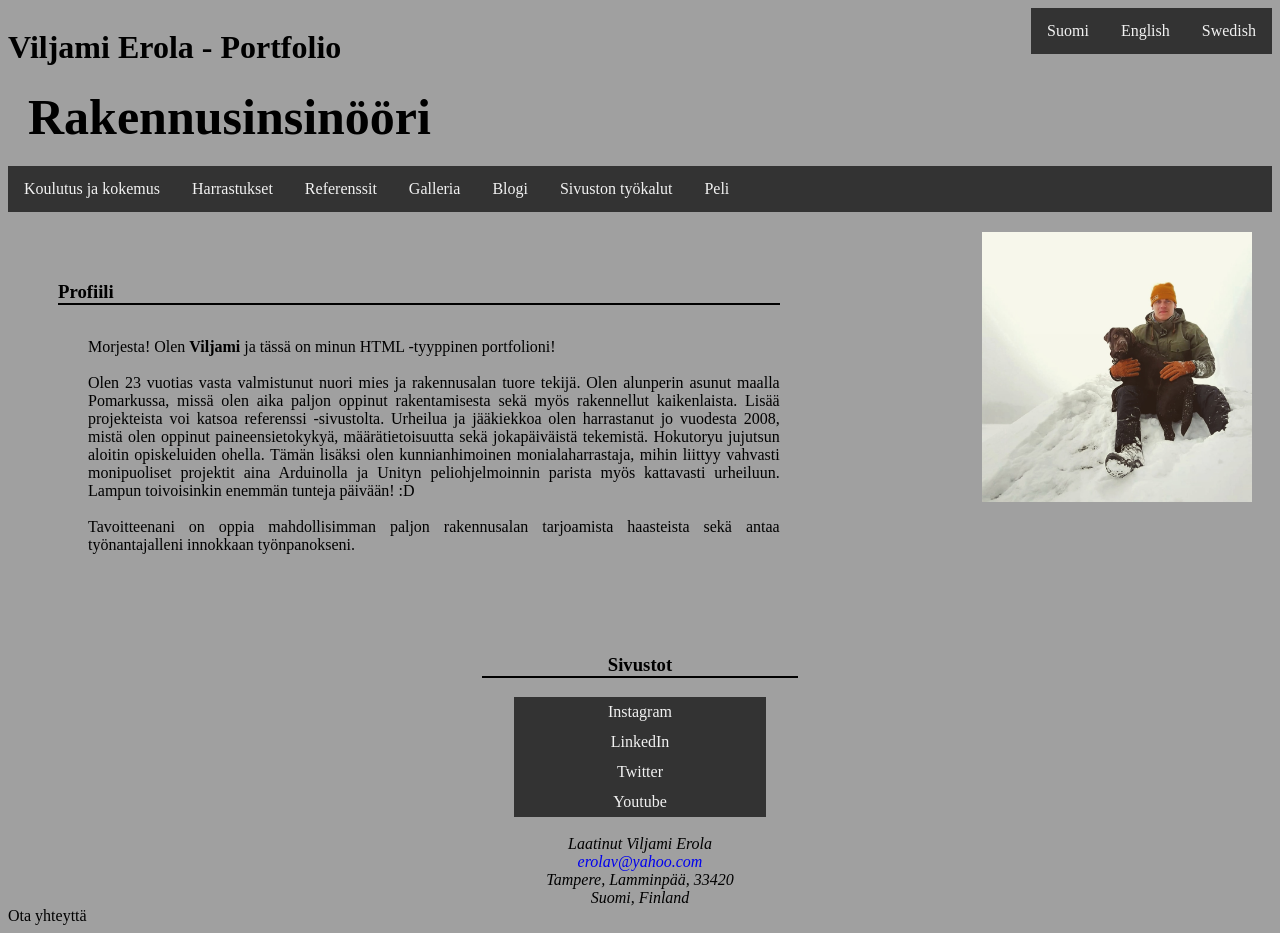
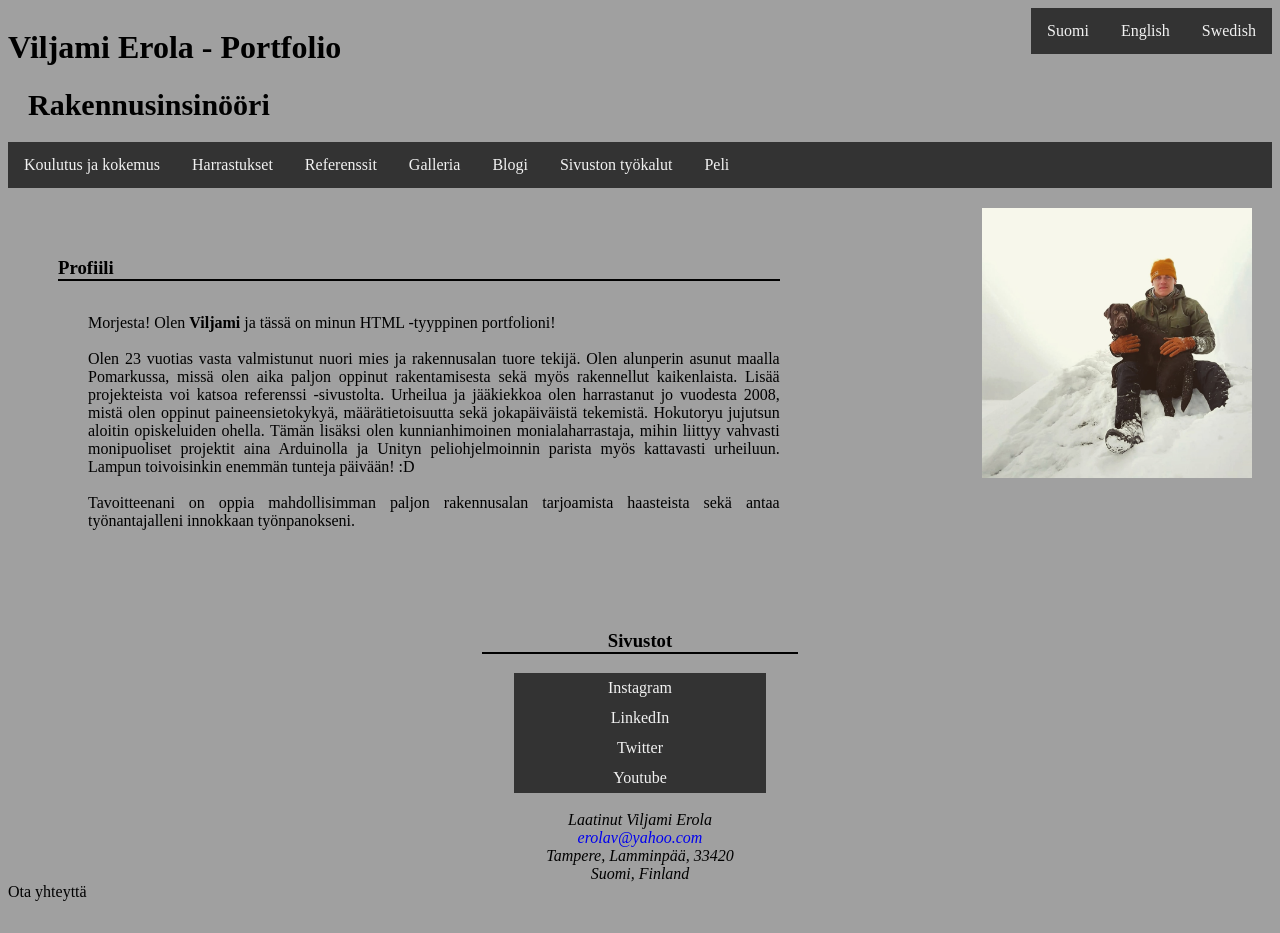
Before and after one commit to vileeh/viljami.github.io, a plain HTML site: page index.html in a window 1280 px wide. After the commit the page ends 909 px from the top, so only its background shows below. Drawn offline with Linux system fonts and the light colour scheme.

Commit message:
Update index.html

```diff
--- a/index.html
+++ b/index.html
@@ -23,7 +23,7 @@
 		<!--otsikko-->
 		<h1>Viljami Erola - Portfolio</h1>
 		<section>
-			<div style="margin:20px; font-size:50px;">
+			<div style="margin:20px; font-size:30px;">
 				<b>Rakennusinsinööri</b>
 				<br>
 			</div>
```
